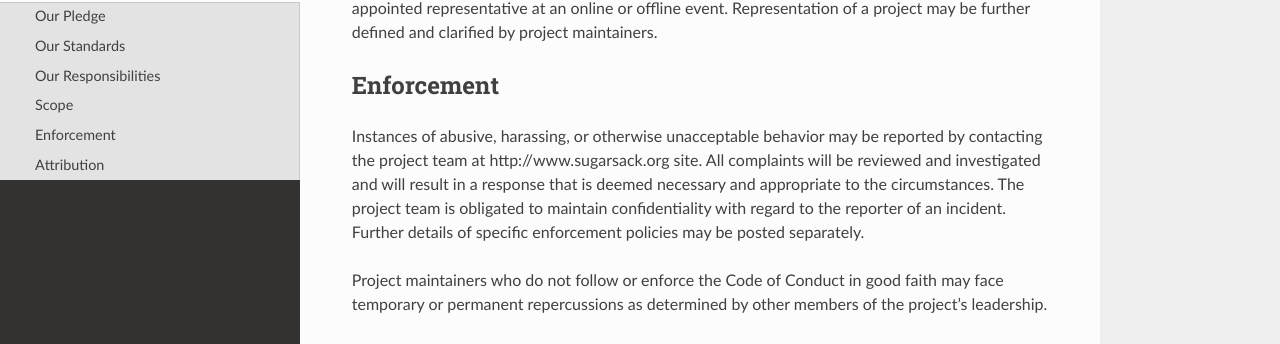
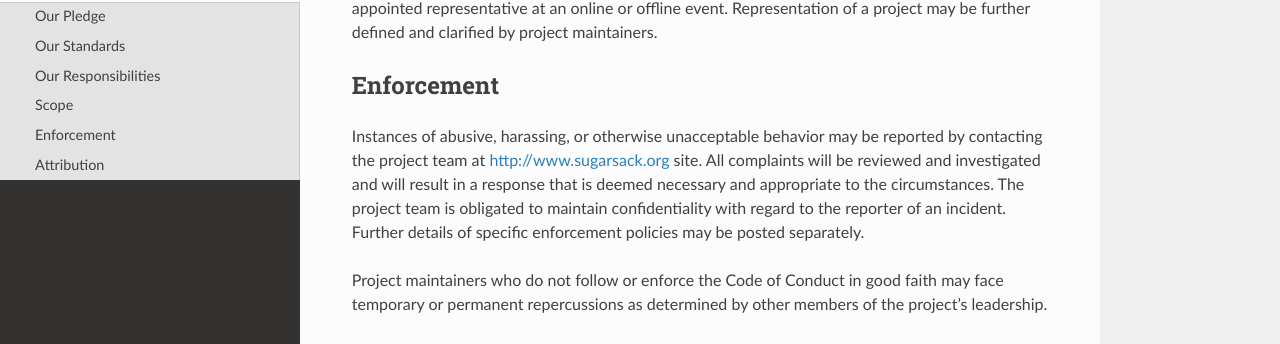
Before and after one commit to sugarsack/sugar, a Sphinx documentation site: the page built from docs/code_of_conduct.md, in a window 1280 px wide and 900 px high, scrolled down 1033 px. Shown: the part 194-538 px from the top of the window. Built offline with Sphinx 7.4.7 and the Read the Docs theme 2.0.0, drawn with Linux system fonts in a browser that asks for light colours; some of the changed lines change nothing that is shown.

Commit message:
Update URL in CoC

```diff
--- a/docs/code_of_conduct.md
+++ b/docs/code_of_conduct.md
@@ -55,7 +55,7 @@ further defined and clarified by project maintainers.
 ## Enforcement
 
 Instances of abusive, harassing, or otherwise unacceptable behavior may be
-reported by contacting the project team at http://www.sugarsack.org site. All
+reported by contacting the project team at [http://www.sugarsack.org][project] site. All
 complaints will be reviewed and investigated and will result in a response that
 is deemed necessary and appropriate to the circumstances. The project team is
 obligated to maintain confidentiality with regard to the reporter of an incident.
@@ -70,6 +70,7 @@ members of the project's leadership.
 This Code of Conduct is adapted from the [Contributor Covenant][homepage], version 1.4,
 available at https://www.contributor-covenant.org/version/1/4/code-of-conduct.html
 
+[project]: http://www.sugarsack.org
 [homepage]: https://www.contributor-covenant.org
 
 For answers to common questions about this code of conduct, see
```
